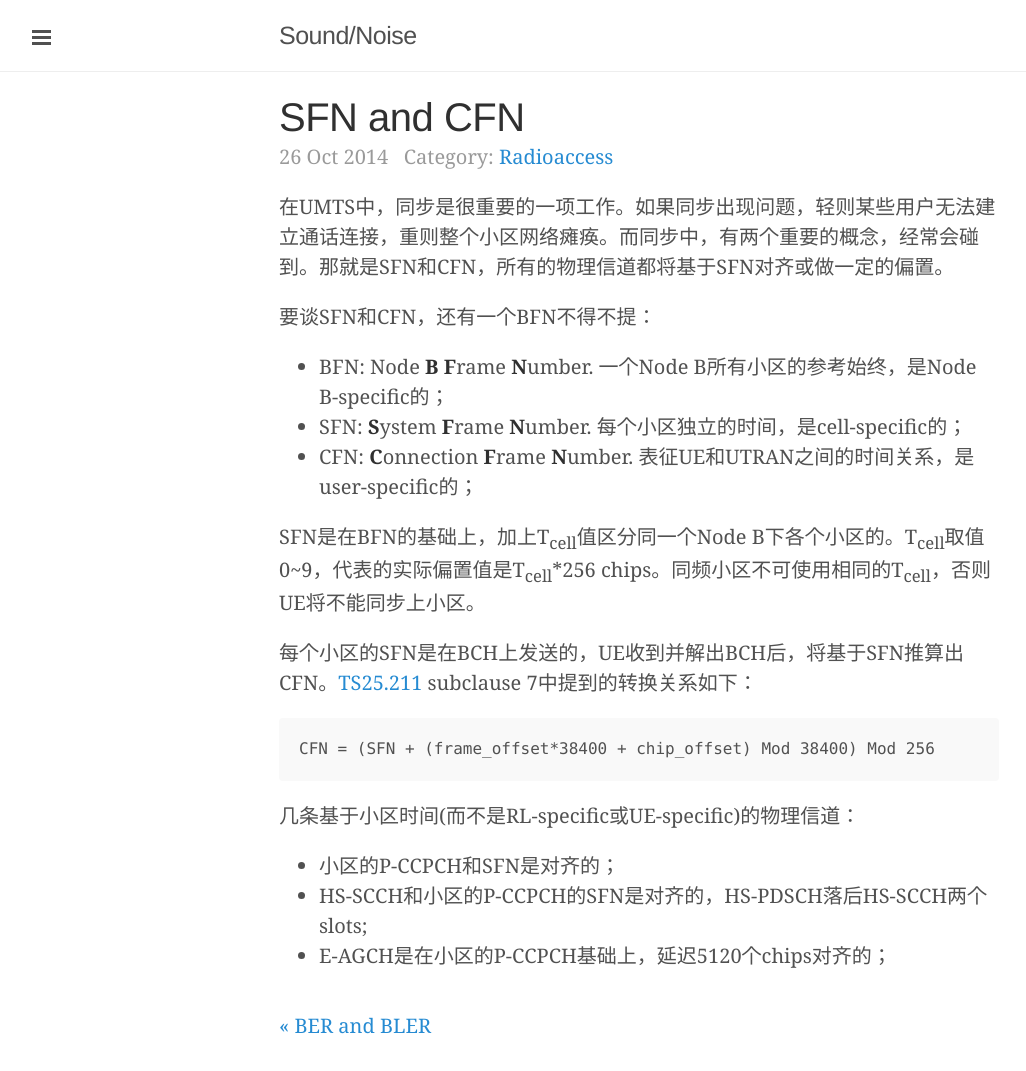
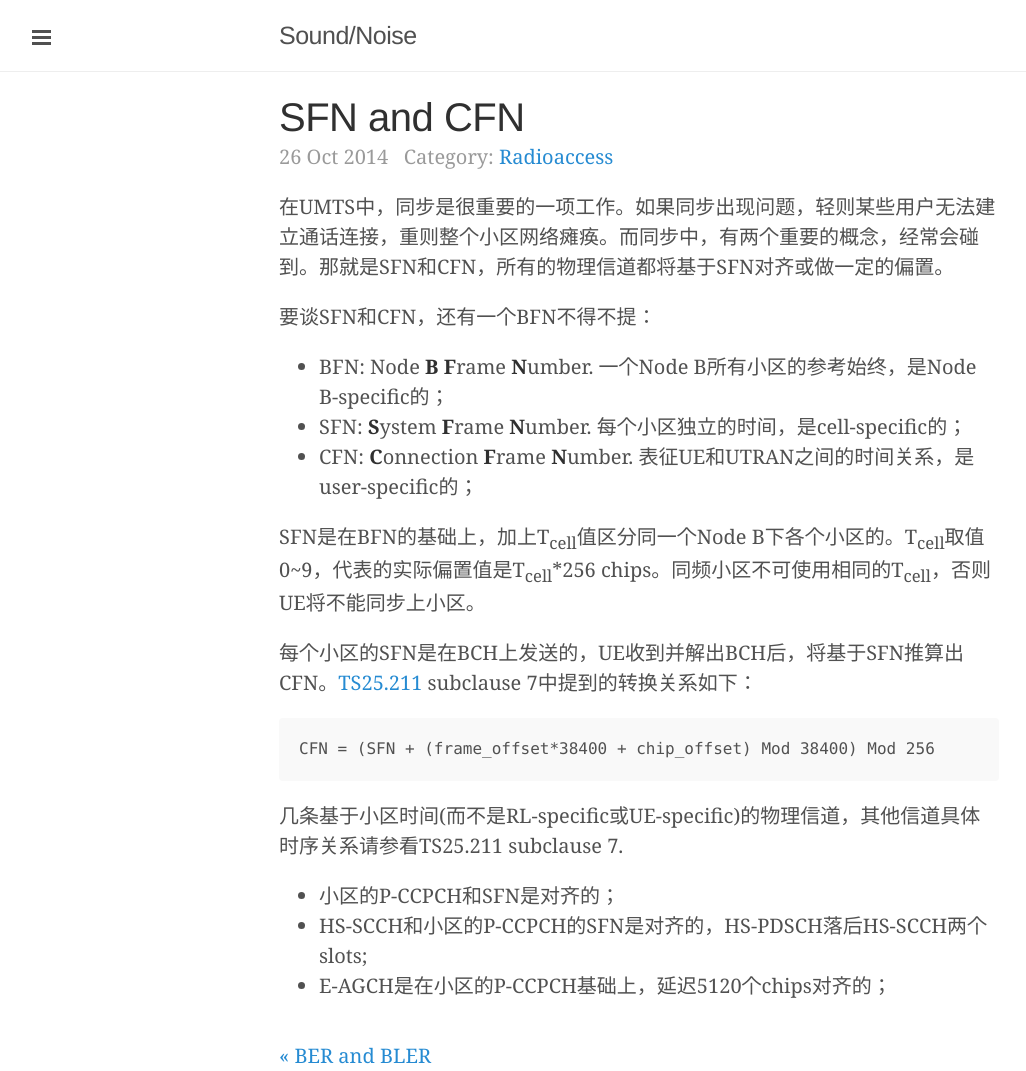
Before and after one commit to happybit/happybit.github.io, a Jekyll site: the page built from _posts/2014-10-26-sfn-and-cfn.markdown, in a window 1280 px wide. Shown: the whole page, without its empty margins (1-1027 px from the left). Built offline with Jekyll 4.4.1, drawn with Linux system fonts in a browser that asks for light colours; some web fonts are replaced; comment, search, counter and statistics services are not loaded; before the commit the page ends 1041 px from its top, so only the background shows below that.

Commit message:
minor update

```diff
--- a/_posts/2014-10-20-ber-and-bler.markdown
+++ b/_posts/2014-10-20-ber-and-bler.markdown
@@ -24,4 +24,4 @@ BLER indicates the quality of the whole network which is more critical. Because
 
 Usually, in laboratory, we expect zero BER for each channel during low/medium-load testing. And pass criterion for BLER depends on different services and their QoS(Quality of Service). Outer Loop Power Control could help to maintain the BLER target.
 
-If BER/BLER doesn't meet the criteria, we need firstly to fine-tune the test environment. If the test environment could be excluded from suspicion, for BER issue, we can compare the sending and receiving data to check whether they follow the same pattern. For BLER issue, we can start from debugging CRC functionality and then check from top to bottom to find the root cause step by step. In such way, we have found an undermining bug which caused the CRC data is different during retransmission.
+If BER/BLER doesn't meet the criteria, we need firstly to fine-tune the test environment. If the test environment could be excluded from suspicion, for BER issue, we can compare the sending and receiving data to check whether they follow the same pattern. For BLER issue, we can start from debugging CRC functionality and then check from top to bottom to find the root cause step by step. In such way, we have found an undermining bug which caused the CRC data was different during retransmission.
--- a/_posts/2014-10-26-sfn-and-cfn.markdown
+++ b/_posts/2014-10-26-sfn-and-cfn.markdown
@@ -22,7 +22,7 @@ SFN是在BFN的基础上，加上T<sub>cell</sub>值区分同一个Node B下各
 
     CFN = (SFN + (frame_offset*38400 + chip_offset) Mod 38400) Mod 256
 
-几条基于小区时间(而不是RL-specific或UE-specific)的物理信道：
+几条基于小区时间(而不是RL-specific或UE-specific)的物理信道，其他信道具体时序关系请参看TS25.211 subclause 7.
 
 * 小区的P-CCPCH和SFN是对齐的；
 * HS-SCCH和小区的P-CCPCH的SFN是对齐的，HS-PDSCH落后HS-SCCH两个slots;
```
